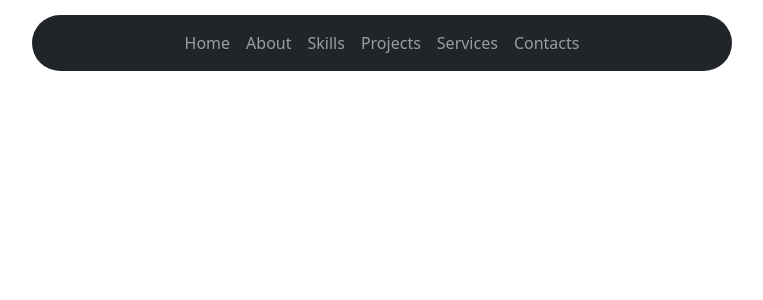
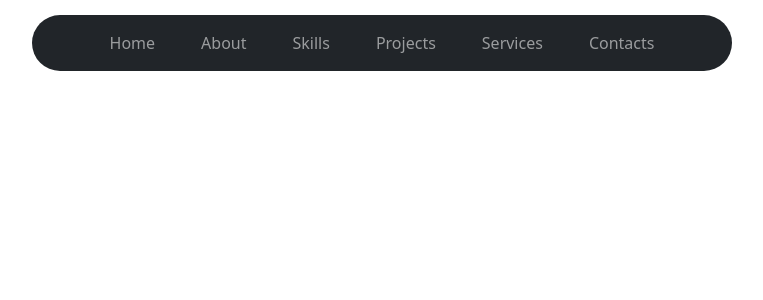
Before and after one commit to Kavithma-Thushal/My-Portfolio-React, a React (Create React App) app: page / in a window 1280 px wide. Shown: the top 300 px of the page, without its empty margins (258-1021 px from the left). Built offline with nearby package versions, Linux system fonts and the light colour scheme.

Commit message:
Nav Padding Added

```diff
--- a/src/assets/styles/styles.css
+++ b/src/assets/styles/styles.css
@@ -7,3 +7,11 @@
     margin-left: auto;
     margin-right: auto;
 }
+
+.nav-link {
+    margin-right: 30px;
+}
+
+.nav-link:last-child {
+    margin-right: 0;
+}
```
